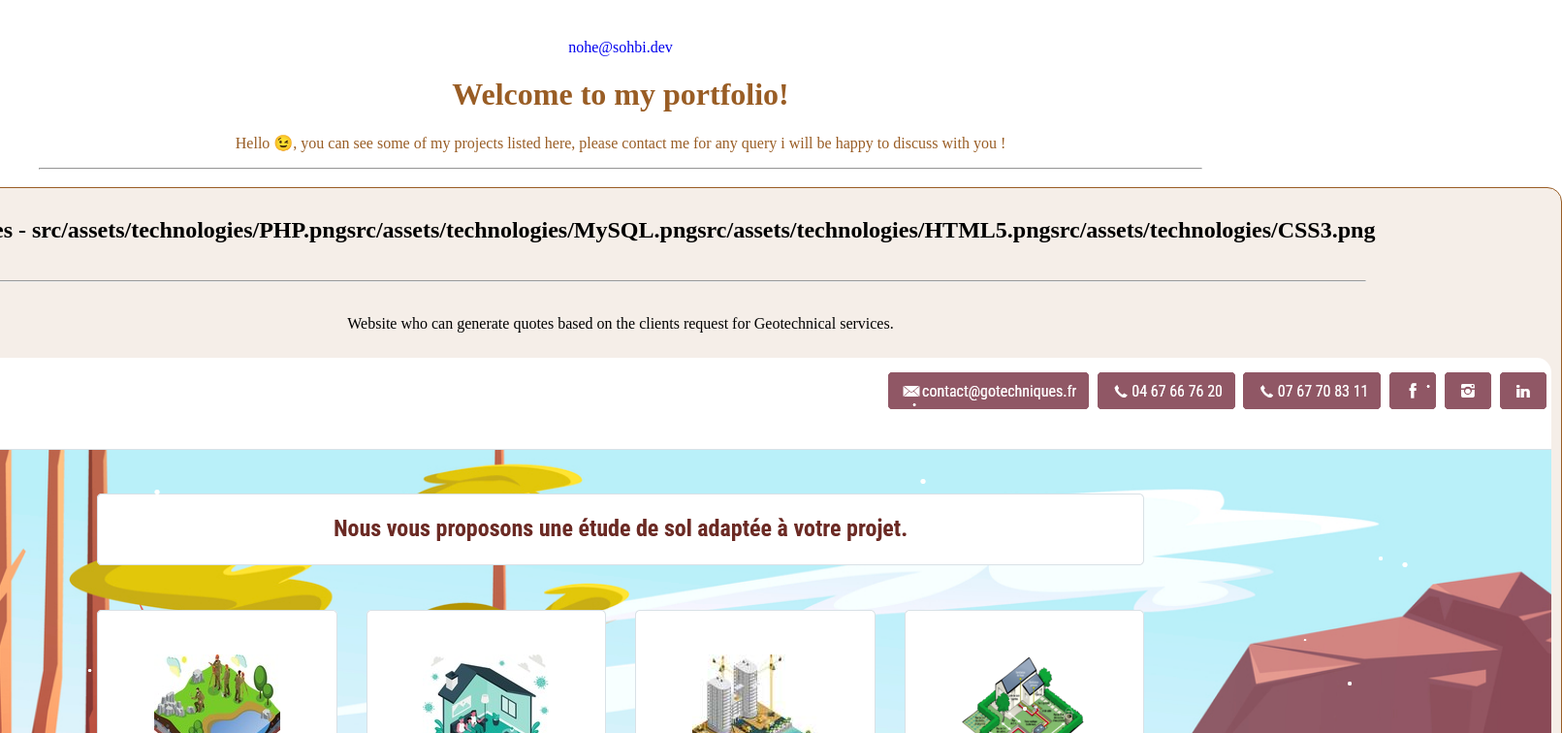
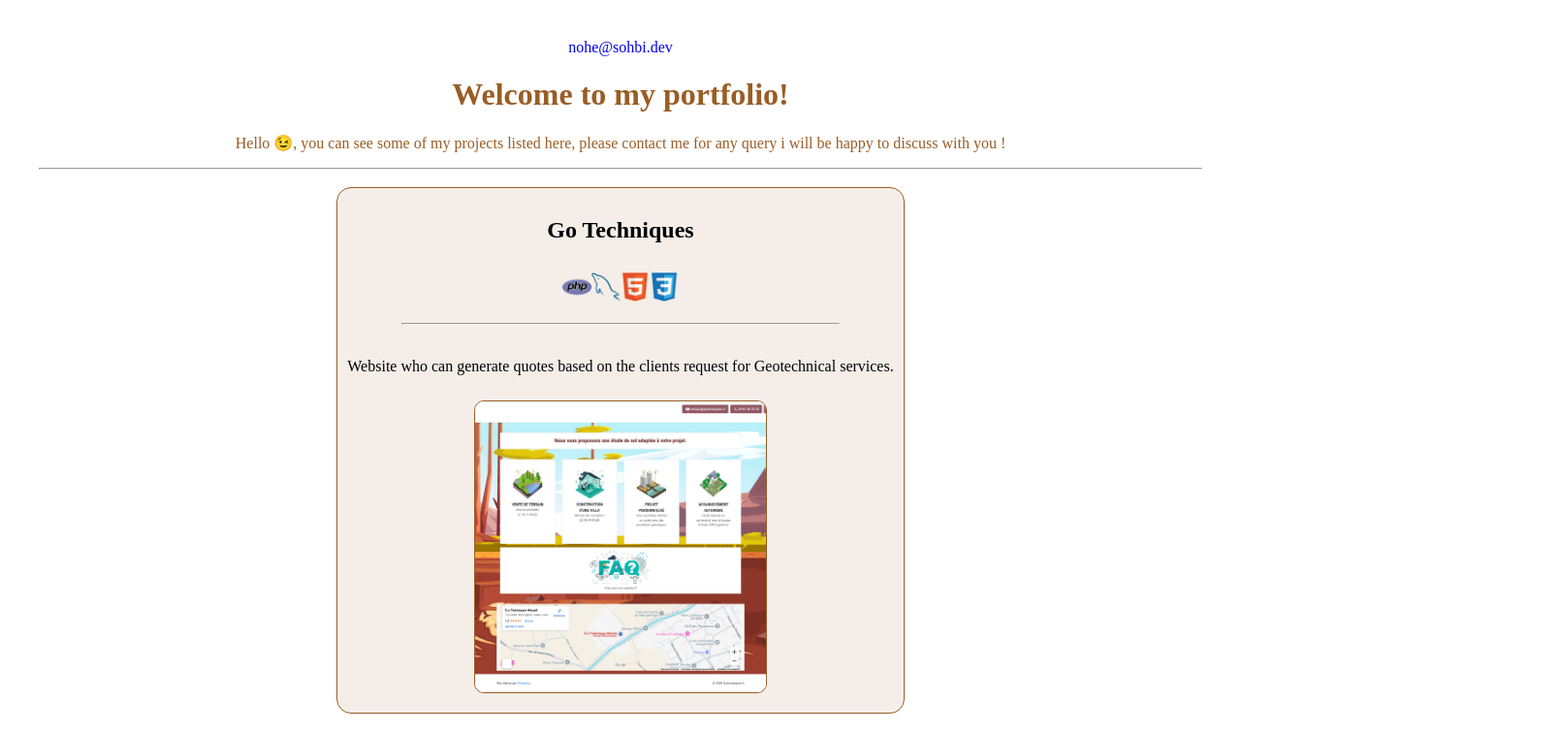
Before and after one commit to nohe-sohbi/portfolio, a React (Vite) app: page / in a window 1280 px wide. Shown: the top 756 px of the page at 97% size, 1611 px wide, since content can reach past the window. Built offline with nearby package versions, Linux system fonts and the light colour scheme.

Commit message:
Modifying the way tiles are displayed

```diff
--- a/src/components/ProjectTile.tsx
+++ b/src/components/ProjectTile.tsx
@@ -3,16 +3,41 @@ import { Project } from "../projects/ProjectsData";
 export default function ProjectTile(data: Project) {
   return (
     <>
-      <div className="project-tile" onClick={() => window.open(data.links)}>
-        <h2>
-          {data.name} - {data.technologies}
-        </h2>
-
+      <div
+        className="project-tile"
+        onClick={() => data.links && window.open(data.links)}
+      >
+        <h2>{data.name}</h2>
+        <div className="technologies">
+          {Array.isArray(data.technologies) ? (
+            data.technologies.map((t: string) => <img src={t} width={30} />)
+          ) : (
+            <img src={data.technologies} />
+          )}
+        </div>
         <hr />
 
         <p>{data.description}</p>
 
-        <img src={data.image} alt={data.name} />
+        {data.image && (
+          <img
+            src={data.image}
+            alt={data.name}
+            style={{
+              objectFit: "cover",
+              width: 300,
+              height: 300,
+              borderRadius: 10,
+              border: "1px solid #995d25",
+              cursor: "pointer",
+              transition: "all 0.2s ease-in-out",
+              textAlign: "center",
+              display: "block",
+              margin: "0 auto",
+              marginBottom: "10px",
+            }}
+          />
+        )}
       </div>
     </>
   );
```
